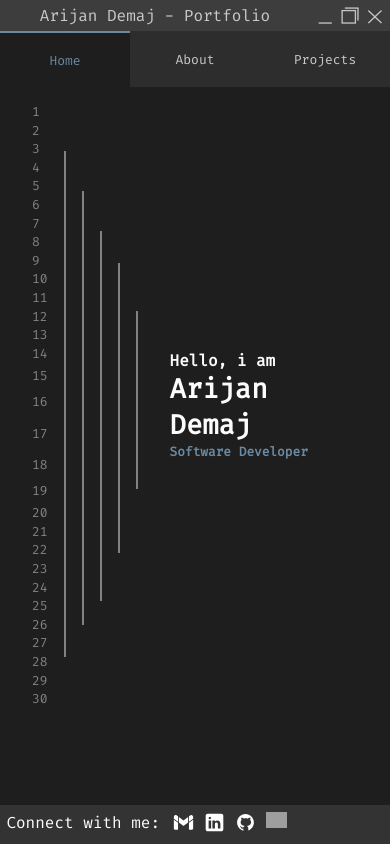
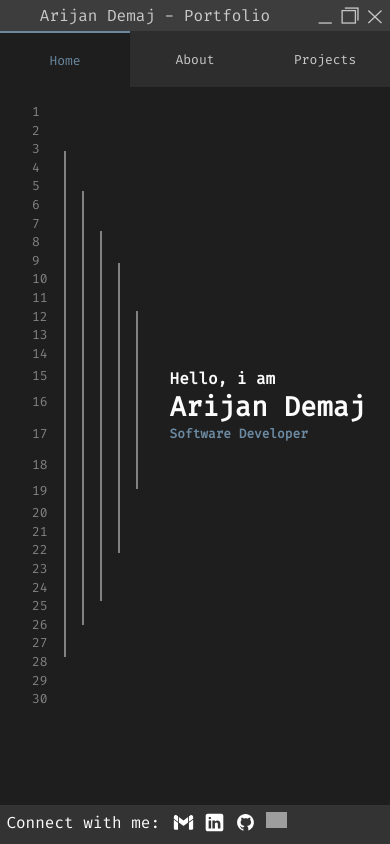
Before and after one commit to arijandemaj/Portfolio, a React (Vite) app: page / in a window 390 px wide. Built offline with nearby package versions, Linux system fonts and the light colour scheme; grey boxes are pictures that could not be loaded.

Commit message:
Fix responsivity on home page

```diff
--- a/src/styles/main.css
+++ b/src/styles/main.css
@@ -344,6 +344,11 @@ nav{
 
 
 @media only screen and (max-width: 425px) {
+
+    .introduction-container{
+        flex: 1;
+    }
+
     #project-tabs ul li{
         padding: 3%;
     }
```
